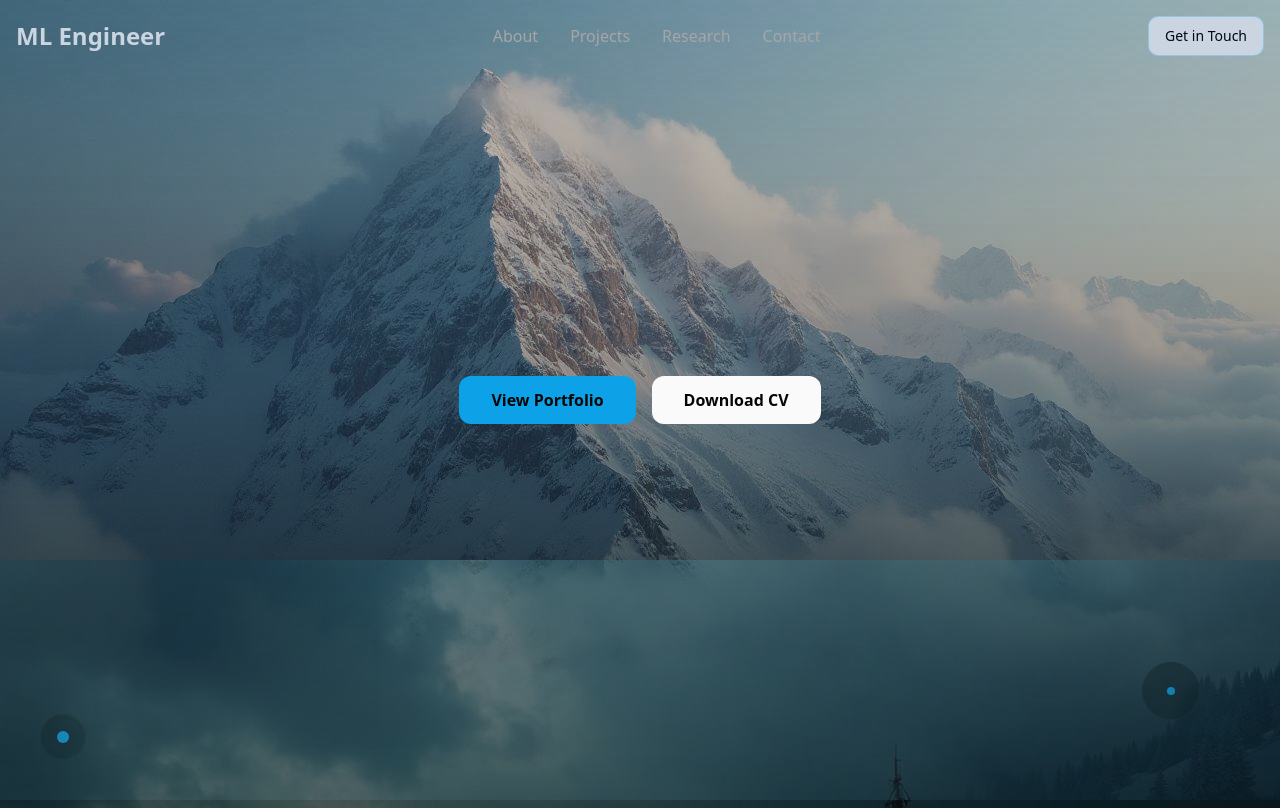
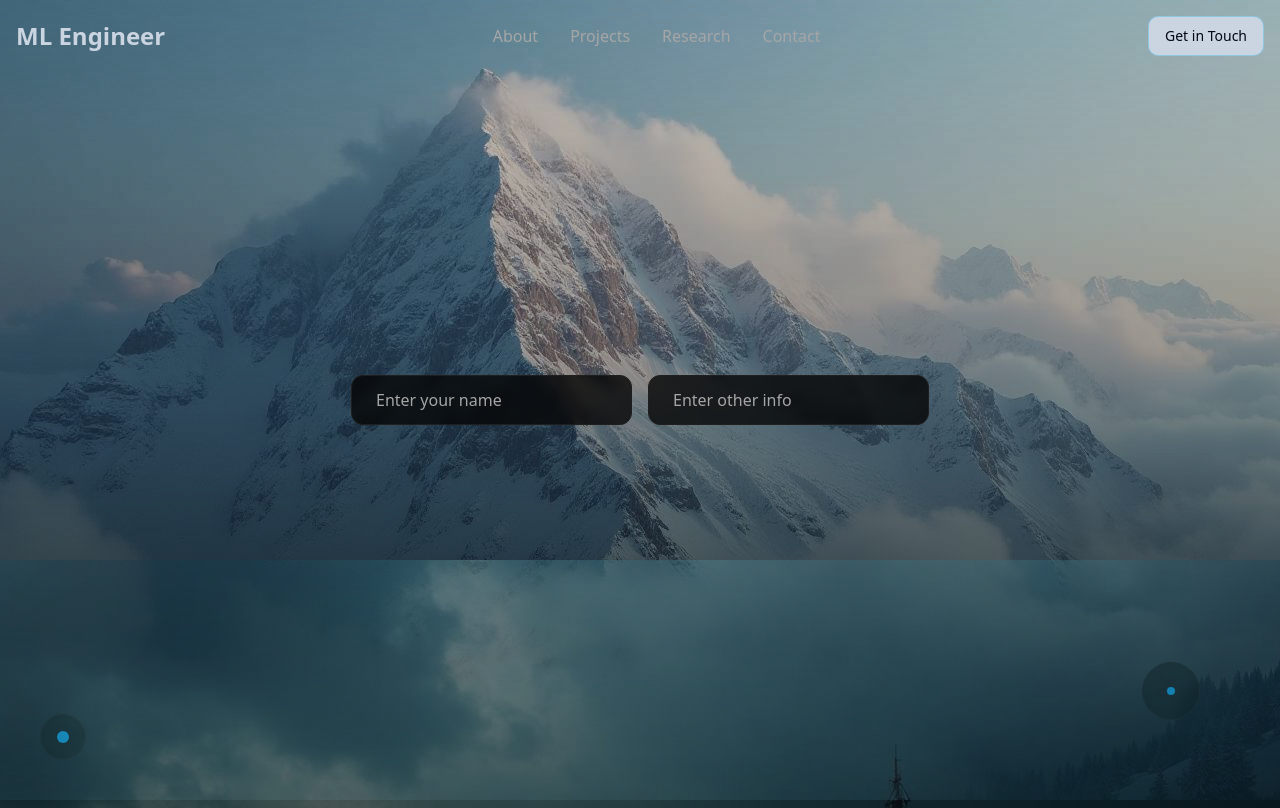
Before and after one commit to MAmr9UH/Personal-Website-, a React (Vite) app: page / in a window 1280 px wide. Shown: the top 808 px of the page. Built offline with nearby package versions, Linux system fonts and the light colour scheme.

Commit message:
Add input fields
Add two input fields for name and another field to the hero section.

```diff
--- a/src/components/HeroSection.tsx
+++ b/src/components/HeroSection.tsx
@@ -28,12 +28,16 @@ const HeroSection = () => {
       <div className="relative z-10 flex h-full items-center justify-center px-4">
         <div className="mx-auto max-w-4xl text-center">
           <div className="flex flex-col justify-center gap-4 sm:flex-row">
-            <button className="rounded-lg bg-primary px-8 py-3 font-semibold text-primary-foreground hover:bg-primary/90 transition-colors backdrop-blur-sm">
-              View Portfolio
-            </button>
-            <button className="rounded-lg bg-foreground px-8 py-3 font-semibold text-background hover:bg-foreground/90 transition-colors backdrop-blur-sm">
-              Download CV
-            </button>
+            <input
+              type="text"
+              placeholder="Enter your name"
+              className="rounded-lg bg-background/80 px-6 py-3 text-foreground placeholder:text-muted-foreground backdrop-blur-sm border border-border focus:outline-none focus:ring-2 focus:ring-primary"
+            />
+            <input
+              type="text"
+              placeholder="Enter other info"
+              className="rounded-lg bg-background/80 px-6 py-3 text-foreground placeholder:text-muted-foreground backdrop-blur-sm border border-border focus:outline-none focus:ring-2 focus:ring-primary"
+            />
           </div>
         </div>
       </div>
```
